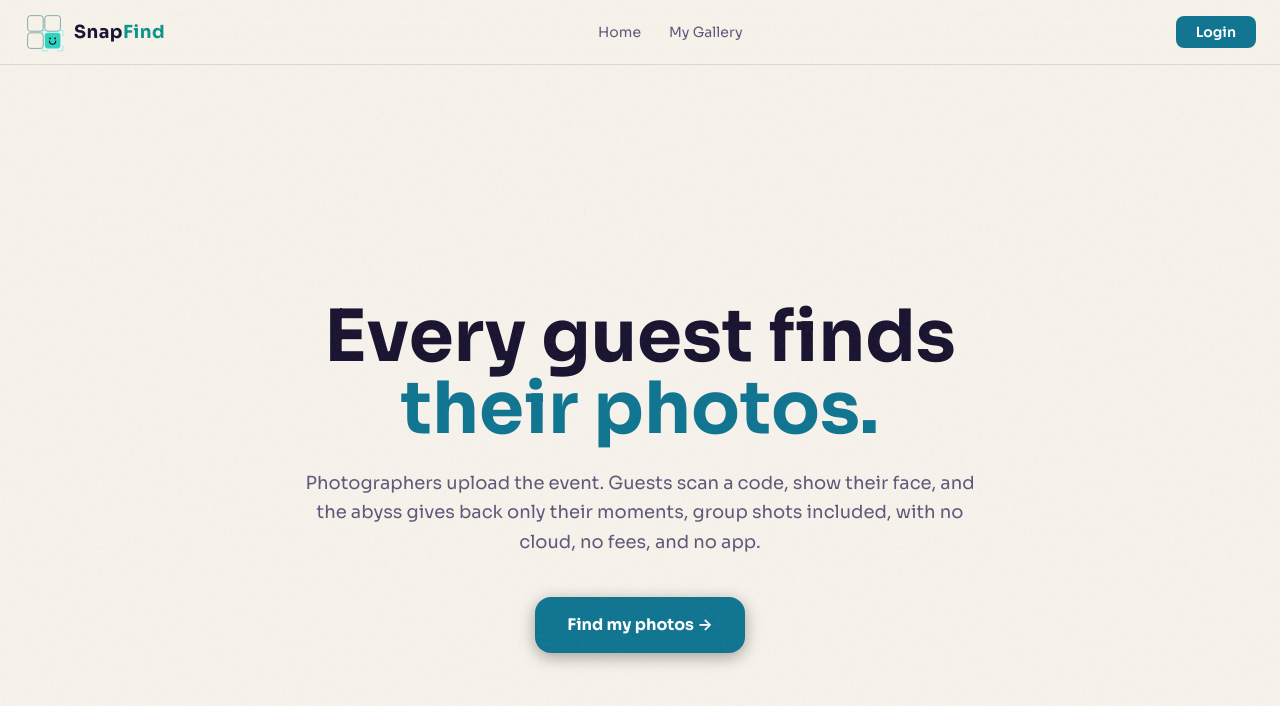
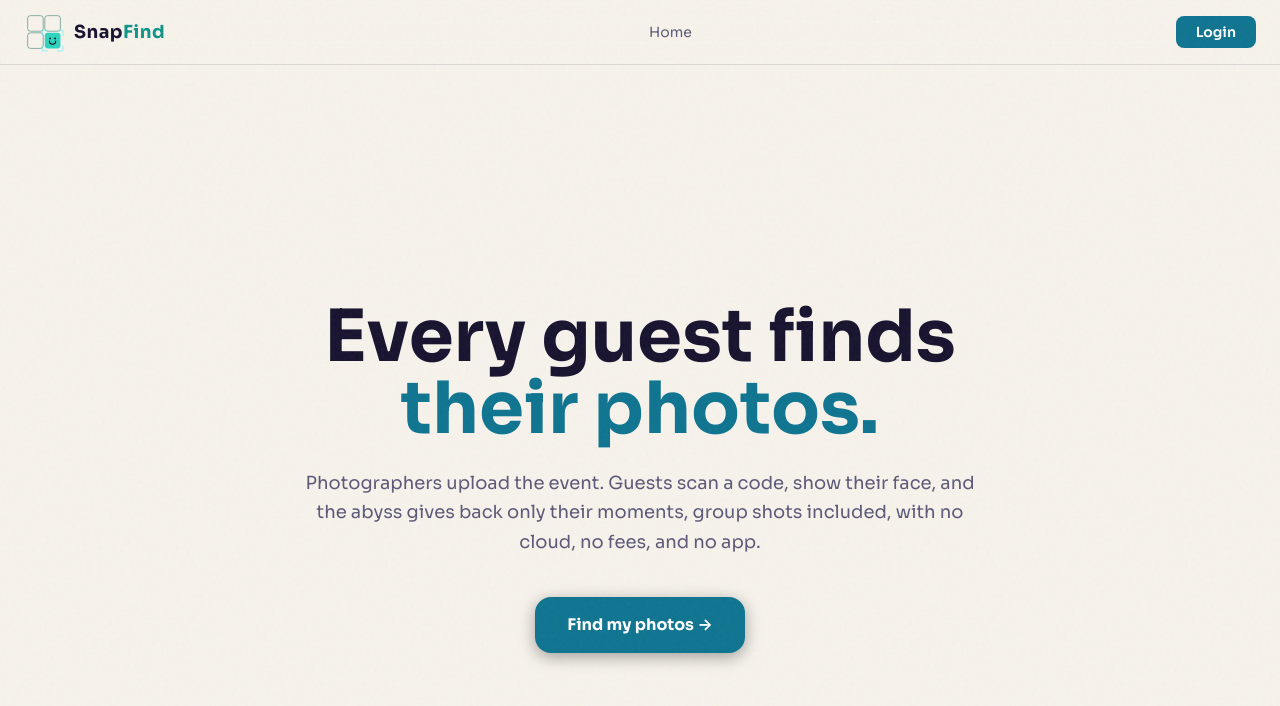
Before and after one commit to dknottphotography/snapfind, a Next.js app in the folder frontend/: page / in a window 1280 px wide. Shown: the top 706 px of the page. Built offline with nearby package versions, Linux system fonts and the light colour scheme; no server answers; a web font is replaced by a local one.

Commit message:
Hide My Gallery link from navbar — /gallery page still works via homepage

```diff
--- a/frontend/components/Navbar.jsx
+++ b/frontend/components/Navbar.jsx
@@ -31,9 +31,6 @@ export default function Navbar() {
           <Link href="/" className="transition hover:text-bio-cyan">
             Home
           </Link>
-          <Link href="/gallery" className="transition hover:text-bio-cyan">
-            My Gallery
-          </Link>
         </div>
 
         <div className="flex items-center gap-3">
```
